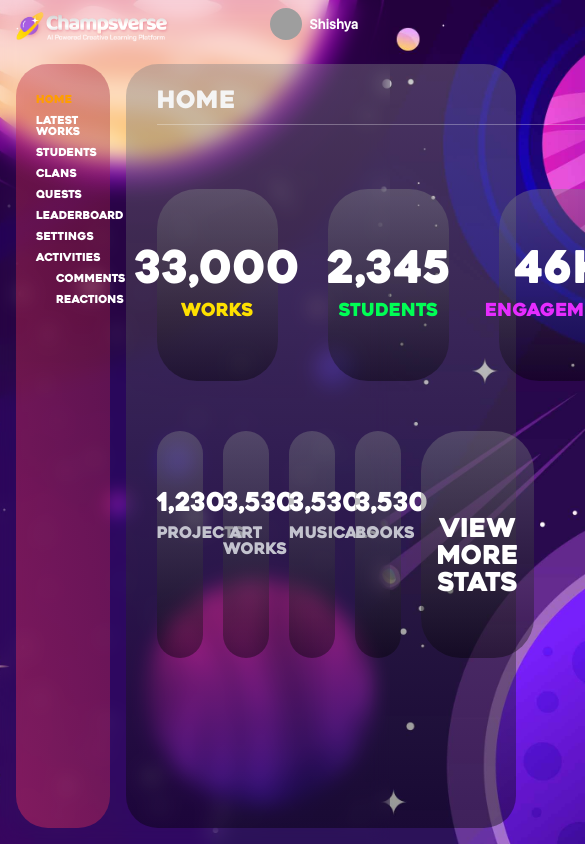
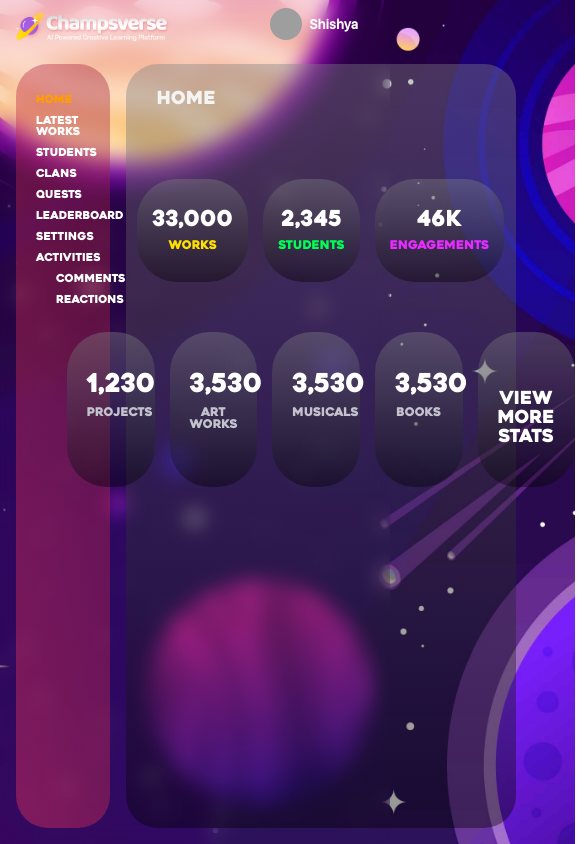
Before and after one commit to Ajith-Arasu/champsvers-2.0, a React (Vite) app: page /dashboard in a window 390 px wide. Shown: the top 844 px of the page, 585 px wide, since content can reach past the window. Built offline with nearby package versions, Linux system fonts and the light colour scheme; grey boxes are pictures that could not be loaded.

Commit message:
home page responsive

```diff
--- a/src/components/Homepage/style.module.css
+++ b/src/components/Homepage/style.module.css
@@ -73,3 +73,31 @@ color:#FFFFFF;
 font-size: 26px;
 text-align: center;
 }
+@media (max-width: 768px) {
+
+  .summarycard {
+    padding: 30px 15px;
+  }
+   .summarycard .card_value {
+    font-size: 22px;
+  }
+  .summarycard .card_text {
+    font-size: 12px;
+  }
+  .showcase_card {
+    padding: 40px 20px;
+  }
+  .showcase_card .card_text {
+    font-size: 12px;
+  }
+  .showcase-card .card_value{
+    font-size:18px
+  }
+  .showcase_statcard {
+    padding: 40px 20px;
+  }
+  .showcase_statcard p {
+    font-size: 18px;
+  }
+
+}
--- a/src/pages/Home/style.module.css
+++ b/src/pages/Home/style.module.css
@@ -13,7 +13,7 @@
   display: inline-block;
   padding: 0px 20px 10px 5px;
 }
-.hometext::after {
+/*.hometext::after {
   content: "";
   position: absolute;
   left: 5px;
@@ -23,7 +23,7 @@
   max-width: 1200px;
   background-color: #FFFFFF;
   opacity:30%;
-}
+}*/
 .activity_panel{
   display:flex;
   flex-direction: column;
@@ -43,3 +43,14 @@
   justify-items: center;
   padding:15px 25px 5px 5px;
 }
+@media (max-width: 768px) {
+.hometext {
+  font-size: 18px;
+}
+.summary_section,
+.showcase_section {
+ justify-content: center;
+  gap: 15px;
+  padding: 10px;
+}
+}
```
Also changed, not shown: src/index.css (added, +22 -0 lines).
